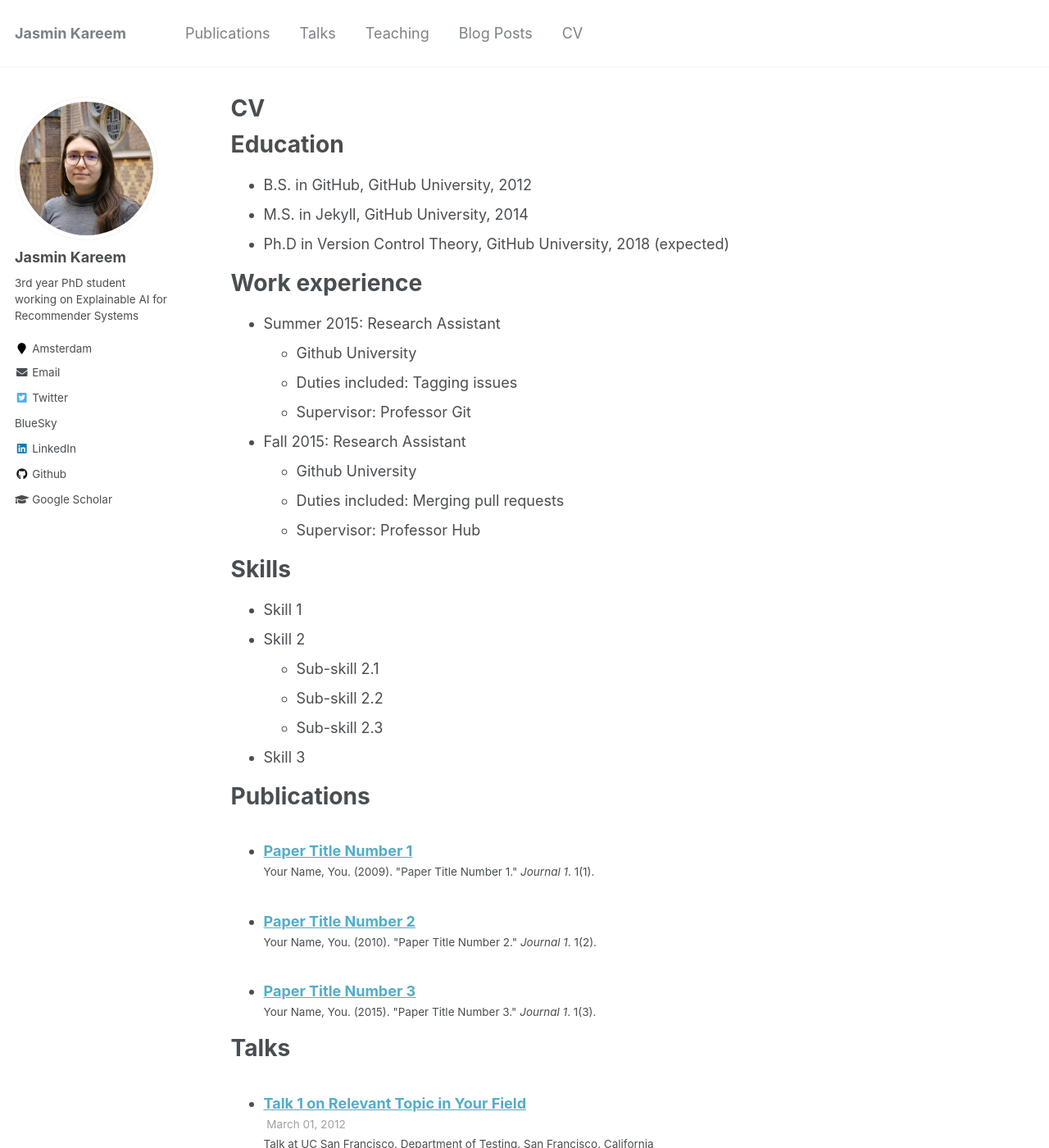
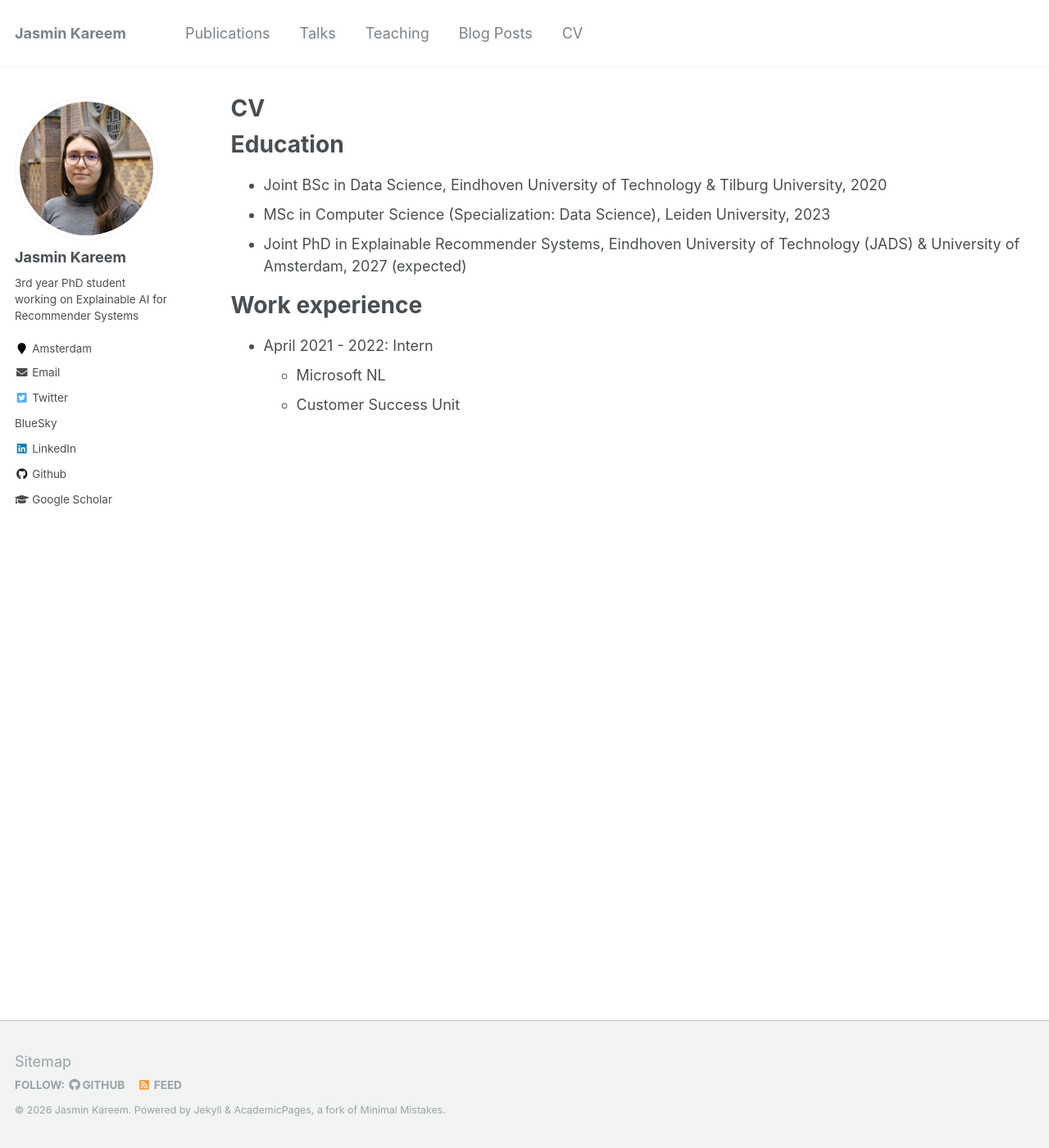
Before and after one commit to jasminkareem/jasminkareem.github.io, a Jekyll site: the page built from _pages/cv.md, in a window 1280 px wide and 1400 px high. Shown: the whole window at 82% size. Built offline with Jekyll 4.4.1, drawn with Linux system fonts in a browser that asks for light colours; some of the changed text lies outside the part shown.

Commit message:
Update cv.md

```diff
--- a/_pages/cv.md
+++ b/_pages/cv.md
@@ -11,49 +11,12 @@ redirect_from:
 
 Education
 ======
-* B.S. in GitHub, GitHub University, 2012
-* M.S. in Jekyll, GitHub University, 2014
-* Ph.D in Version Control Theory, GitHub University, 2018 (expected)
+* Joint BSc in Data Science, Eindhoven University of Technology & Tilburg University, 2020
+* MSc in Computer Science (Specialization: Data Science), Leiden University, 2023
+* Joint PhD in Explainable Recommender Systems, Eindhoven University of Technology (JADS) & University of Amsterdam, 2027 (expected)
 
 Work experience
 ======
-* Summer 2015: Research Assistant
-  * Github University
-  * Duties included: Tagging issues
-  * Supervisor: Professor Git
-
-* Fall 2015: Research Assistant
-  * Github University
-  * Duties included: Merging pull requests
-  * Supervisor: Professor Hub
-
-Skills
-======
-* Skill 1
-* Skill 2
-  * Sub-skill 2.1
-  * Sub-skill 2.2
-  * Sub-skill 2.3
-* Skill 3
-
-Publications
-======
-  <ul>{% for post in site.publications %}
-    {% include archive-single-cv.html %}
-  {% endfor %}</ul>
-
-Talks
-======
-  <ul>{% for post in site.talks %}
-    {% include archive-single-talk-cv.html %}
-  {% endfor %}</ul>
-
-Teaching
-======
-  <ul>{% for post in site.teaching %}
-    {% include archive-single-cv.html %}
-  {% endfor %}</ul>
-
-Service and leadership
-======
-* Currently signed in to 43 different slack teams
+* April 2021 - 2022: Intern
+  * Microsoft NL
+  * Customer Success Unit
```
